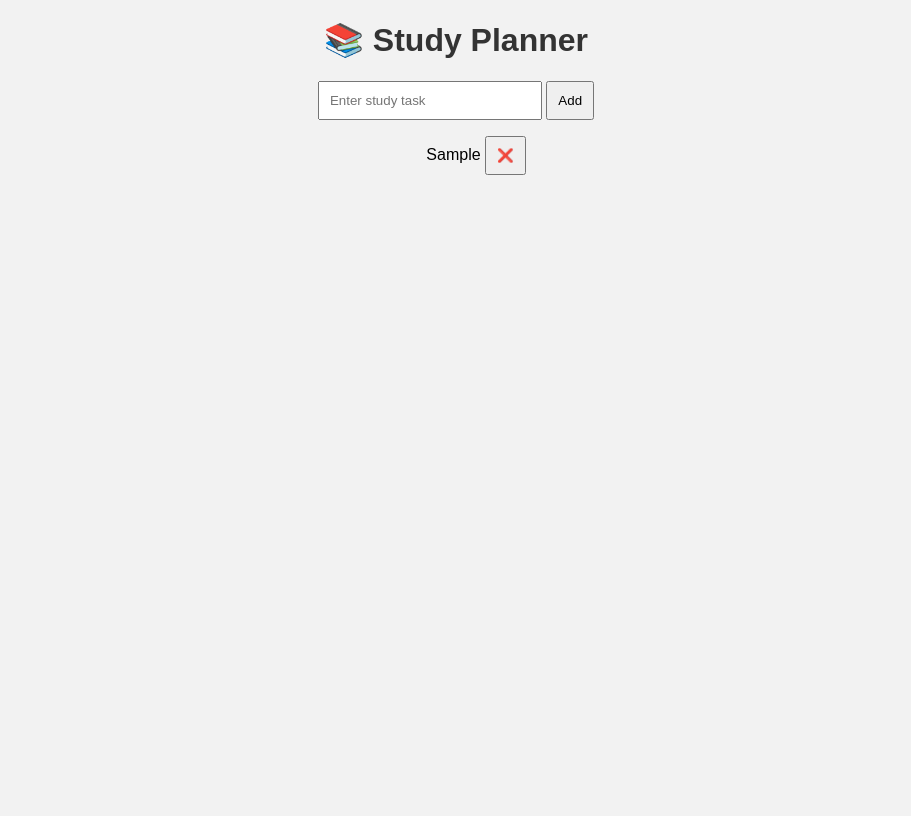
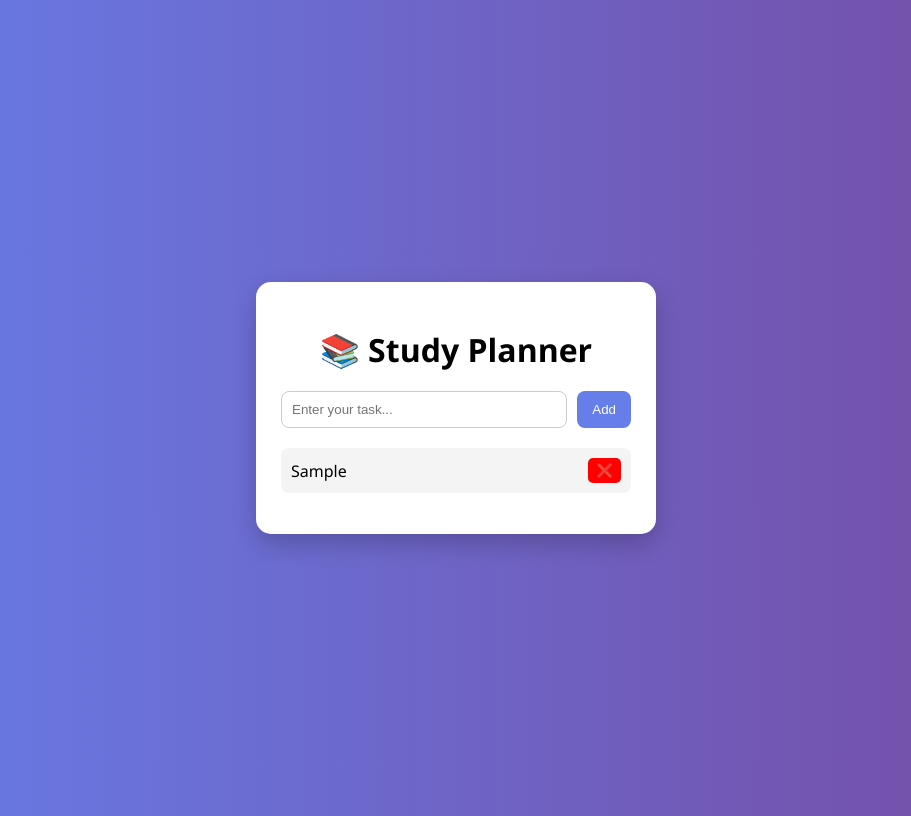
Before and after one commit to mohanjogur/study-planner, a plain HTML site: page index.html in a window 1280 px wide. Both pictures are taken after typing "Sample" into the empty fields and a click on the button "Add". Shown: the whole page, without its empty margins (184-1095 px from the left). Drawn offline with Linux system fonts and the light colour scheme.

Commit message:
UI upgraded to modern app design

```diff
--- a/index.html
+++ b/index.html
@@ -6,13 +6,17 @@
 </head>
 <body>
 
+<div class="container">
     <h1>📚 Study Planner</h1>
 
-    <input type="text" id="taskInput" placeholder="Enter study task">
-    <button onclick="addTask()">Add</button>
+    <div class="input-section">
+        <input type="text" id="taskInput" placeholder="Enter your task...">
+        <button onclick="addTask()">Add</button>
+    </div>
 
     <ul id="taskList"></ul>
+</div>
 
-    <script src="script.js"></script>
+<script src="script.js"></script>
 </body>
 </html>
--- a/script.js
+++ b/script.js
@@ -5,12 +5,24 @@ function addTask() {
     if (task === "") return;
 
     let li = document.createElement("li");
-    li.innerHTML = task + " <button onclick='removeTask(this)'>❌</button>";
+
+    let span = document.createElement("span");
+    span.innerText = task;
+
+    // Mark as complete
+    span.onclick = function () {
+        span.classList.toggle("completed");
+    };
+
+    let btn = document.createElement("button");
+    btn.innerText = "❌";
+    btn.onclick = function () {
+        li.remove();
+    };
+
+    li.appendChild(span);
+    li.appendChild(btn);
 
     document.getElementById("taskList").appendChild(li);
     input.value = "";
 }
-
-function removeTask(btn) {
-    btn.parentElement.remove();
-}
--- a/style.css
+++ b/style.css
@@ -1,24 +1,78 @@
 body {
-    font-family: Arial;
+    font-family: 'Segoe UI', sans-serif;
+    background: linear-gradient(to right, #667eea, #764ba2);
+    display: flex;
+    justify-content: center;
+    align-items: center;
+    height: 100vh;
+}
+
+/* Main card */
+.container {
+    background: white;
+    padding: 25px;
+    border-radius: 15px;
+    width: 350px;
+    box-shadow: 0 10px 25px rgba(0,0,0,0.2);
     text-align: center;
-    background: #f2f2f2;
 }
 
 h1 {
-    color: #333;
+    margin-bottom: 20px;
+}
+
+/* Input section */
+.input-section {
+    display: flex;
+    gap: 10px;
 }
 
 input {
+    flex: 1;
     padding: 10px;
-    width: 200px;
+    border-radius: 8px;
+    border: 1px solid #ccc;
 }
 
+/* Button */
 button {
-    padding: 10px;
+    padding: 10px 15px;
+    border: none;
+    background: #667eea;
+    color: white;
+    border-radius: 8px;
     cursor: pointer;
 }
 
+button:hover {
+    background: #5a67d8;
+}
+
+/* Task list */
+ul {
+    margin-top: 20px;
+    padding: 0;
+}
+
 li {
-    margin: 10px;
-    list-style: none;
+    background: #f4f4f4;
+    padding: 10px;
+    margin-top: 10px;
+    border-radius: 8px;
+    display: flex;
+    justify-content: space-between;
+    align-items: center;
 }
+
+/* Completed task */
+.completed {
+    text-decoration: line-through;
+    color: gray;
+}
+
+/* Delete button */
+li button {
+    background: red;
+    padding: 5px 8px;
+    border-radius: 5px;
+}
```
